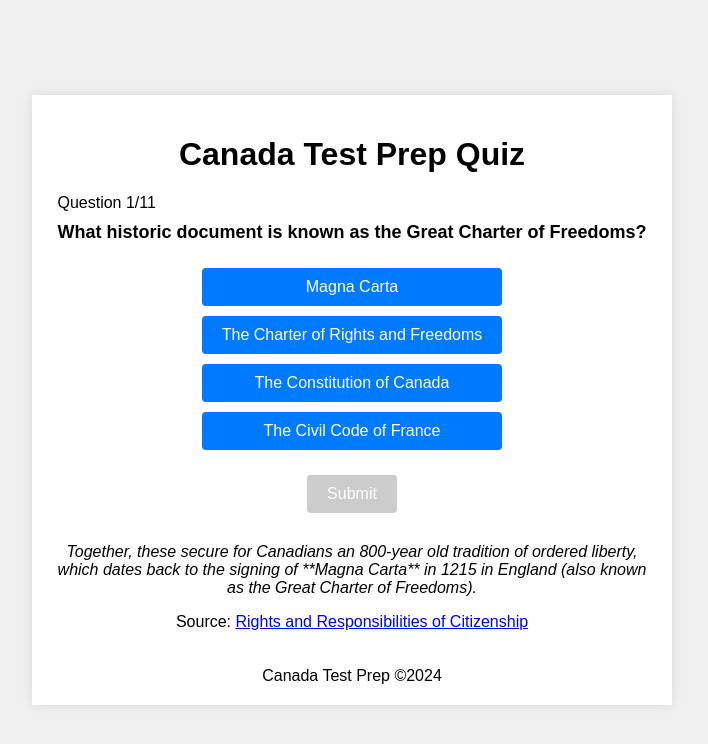
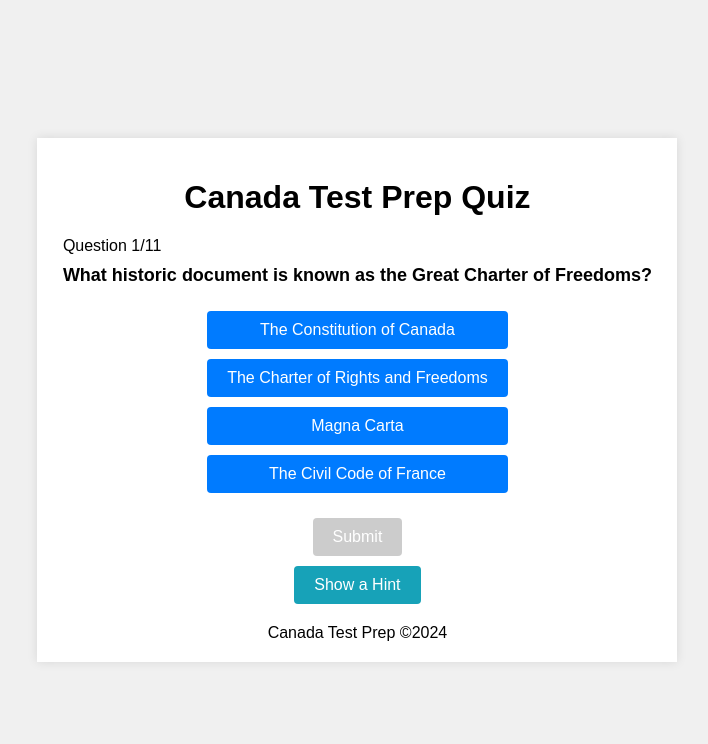
Before and after one commit to bslgrgr/canadatestprep, a Next.js app: page /canadatestprep/ in a window 1280 px wide. Shown: the top 744 px of the page, without its empty margins (288-996 px from the left). Built offline with nearby package versions, Linux system fonts and the light colour scheme.

Commit message:
hide hint. shuffle options

```diff
--- a/pages/index.tsx
+++ b/pages/index.tsx
@@ -15,17 +15,32 @@ type Question = {
   online_page: string;
 };
 
+const shuffleArray = (array: any[]) => {
+  for (let i = array.length - 1; i > 0; i--) {
+    const j = Math.floor(Math.random() * (i + 1));
+    [array[i], array[j]] = [array[j], array[i]];
+  }
+  return array;
+};
+
 const Quiz = () => {
   const [questions, setQuestions] = useState<Question[]>([]);
   const [currentQuestion, setCurrentQuestion] = useState(0);
   const [selectedAnswer, setSelectedAnswer] = useState<number | null>(null);
   const [score, setScore] = useState(0);
   const [showScore, setShowScore] = useState(false);
+  const [showHint, setShowHint] = useState(false);
 
   useEffect(() => {
     fetch('/canadatestprep/questions.json')
       .then((response) => response.json())
-      .then((data) => setQuestions(data));
+      .then((data) => {
+        const shuffledQuestions = data.map((question: Question) => ({
+          ...question,
+          possible_answers: shuffleArray(question.possible_answers)
+        }));
+        setQuestions(shuffledQuestions);
+      });
   }, []);
 
   const handleAnswerSelect = (index: number) => {
@@ -43,9 +58,14 @@ const Quiz = () => {
     if (nextQuestion < questions.length) {
       setCurrentQuestion(nextQuestion);
       setSelectedAnswer(null);
+      setShowHint(false);
     } else {
       setShowScore(true);
     }
+  };
+
+  const formatQuote = (quote: string) => {
+    return quote.replace(/\*\*(.*?)\*\*/g, '<strong>$1</strong>');
   };
 
   if (questions.length === 0) {
@@ -88,12 +108,18 @@ const Quiz = () => {
             <button onClick={handleSubmit} className="submit-button" disabled={selectedAnswer === null}>
               Submit
             </button>
-            <div className="quote-section">
-              <blockquote>{questions[currentQuestion].quote}</blockquote>
-              <p>
-                Source: <a href={questions[currentQuestion].online_page} target="_blank" rel="noopener noreferrer">{questions[currentQuestion].paragraph}</a>
-              </p>
-            </div>
+            <button onClick={() => setShowHint(!showHint)} className="hint-button">
+              {showHint ? 'Hide Hint' : 'Show a Hint'}
+            </button>
+            {showHint && (
+              <div className="hint-section">
+                <blockquote dangerouslySetInnerHTML={{ __html: formatQuote(questions[currentQuestion].quote) }}></blockquote>
+                <p>
+                  Source: <a href={questions[currentQuestion].online_page} target="_blank" rel="noopener noreferrer">{questions[currentQuestion].paragraph}</a>
+                </p>
+                <p>Page: {questions[currentQuestion].page}</p>
+              </div>
+            )}
           </>
         )}
       </main>
--- a/public/styles.css
+++ b/public/styles.css
@@ -80,12 +80,19 @@ body {
     cursor: not-allowed;
 }
 
-.score-section {
-    font-size: 24px;
-    font-weight: bold;
+.hint-button {
+    margin-top: 10px;
+    padding: 10px 20px;
+    font-size: 16px;
+    cursor: pointer;
+    background-color: #17a2b8;
+    color: white;
+    border: none;
+    border-radius: 4px;
+    transition: background-color 0.3s;
 }
 
-.quote-section {
+.hint-section {
     margin-top: 20px;
     text-align: center;
 }
```
